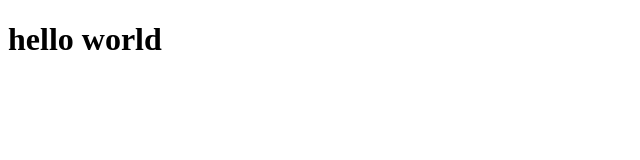
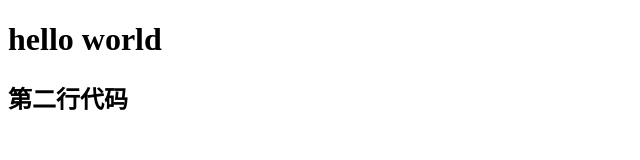
Before and after one commit to s3528261/test, a plain HTML site: page index.html in a window 1280 px wide. Shown: the whole page, without its empty margins (0-640 px from the left). Drawn offline with Linux system fonts and the light colour scheme.

Commit message:
这是第二次提交

```diff
--- a/index.html
+++ b/index.html
@@ -8,5 +8,6 @@
 </head>
 <body>
     <h1>hello world</h1>
+    <h2>第二行代码</h2>
 </body>
 </html>
```
